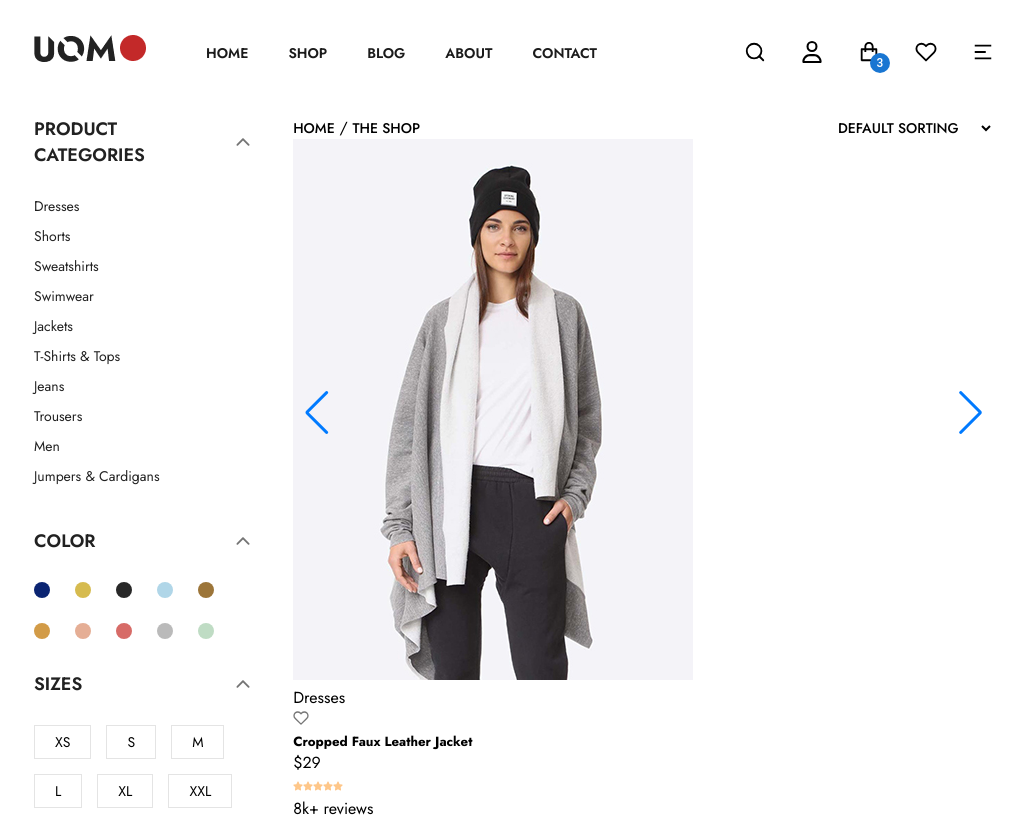
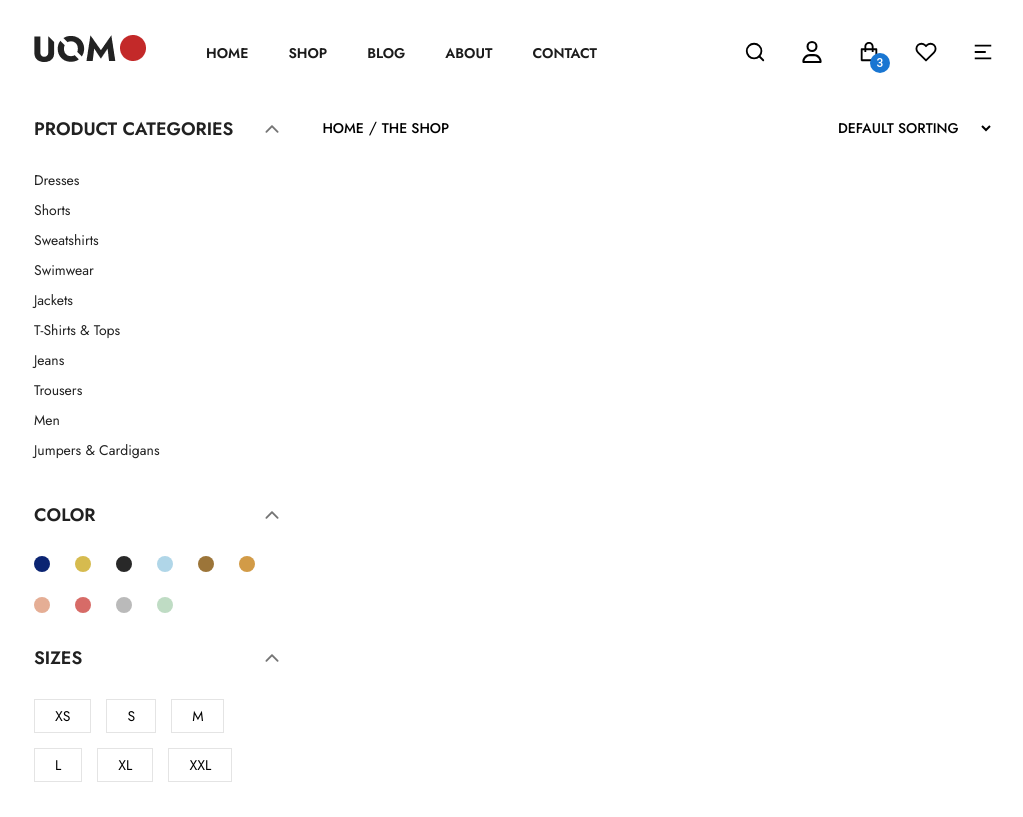
Before and after one commit to toyor009/ShopNow, a React (Create React App) app: page /shop in a window 1280 px wide. Shown: the top 817 px of the page, without its empty margins (126-1149 px from the left). Built offline with nearby package versions, Linux system fonts and the light colour scheme.

Commit message:
Made Changes in Shopdetails.jsx

```diff
--- a/src/Components/Shop/ShopDetails/ShopDetails.jsx
+++ b/src/Components/Shop/ShopDetails/ShopDetails.jsx
@@ -5,11 +5,6 @@ import { Link } from "react-router-dom";
 
 import "./ShopDetails.css";
 import StoreData from "../../../Data/StoreData";
-
-import { Swiper, SwiperSlide } from "swiper/react";
-import "swiper/css";
-import "swiper/css/navigation";
-import { Navigation } from "swiper/modules";
 
 import { FiHeart } from "react-icons/fi";
 import { FaStar } from "react-icons/fa";
@@ -52,53 +47,7 @@ const ShopDetails = () => {
               </div>
             </div>
             <div className="shopDetailsProducts">
-              {StoreData.slice(0, 6).map((product) => (
-                <div className="shopDetailsProduct" key={product.id}>
-                  <div className="shopDetailsProductImages">
-                    <Swiper
-                      navigation={true}
-                      modules={[Navigation]}
-                      loop={true}
-                    >
-                      <SwiperSlide>
-                        <img src={product.frontImg} alt="" />
-                      </SwiperSlide>
-                      <SwiperSlide>
-                        <img src={product.backImg} alt="" />
-                      </SwiperSlide>
-                    </Swiper>
-                  </div>
-
-                  <div className="shopDetailsProductInfo">
-                    <div className="sdCategoryWishList">
-                      <p>Dresses</p>
-                      <FiHeart
-                        onClick={() => handleWishlistClick(product.productID)}
-                        style={{
-                          color: wishList[product.productID]
-                            ? "red"
-                            : "#767676",
-                          cursor: "pointer",
-                        }}
-                      />
-                    </div>
-                    <div className="sdProductNameInfo">
-                      <h5>{product.productName}</h5>
-                      <p>{product.productPrice}</p>
-                      <div className="sdProductRatingReviews">
-                        <div className="sdProductRating">
-                          <FaStar color="#FEC78A" size={10} />
-                          <FaStar color="#FEC78A" size={10} />
-                          <FaStar color="#FEC78A" size={10} />
-                          <FaStar color="#FEC78A" size={10} />
-                          <FaStar color="#FEC78A" size={10} />
-                        </div>
-                        <span>{product.productReviews}</span>
-                      </div>
-                    </div>
-                  </div>
-                </div>
-              ))}
+              <div className="shopDetailsProductContainer"></div>
             </div>
             <div className="shopDetailsPagination"></div>
           </div>
```
